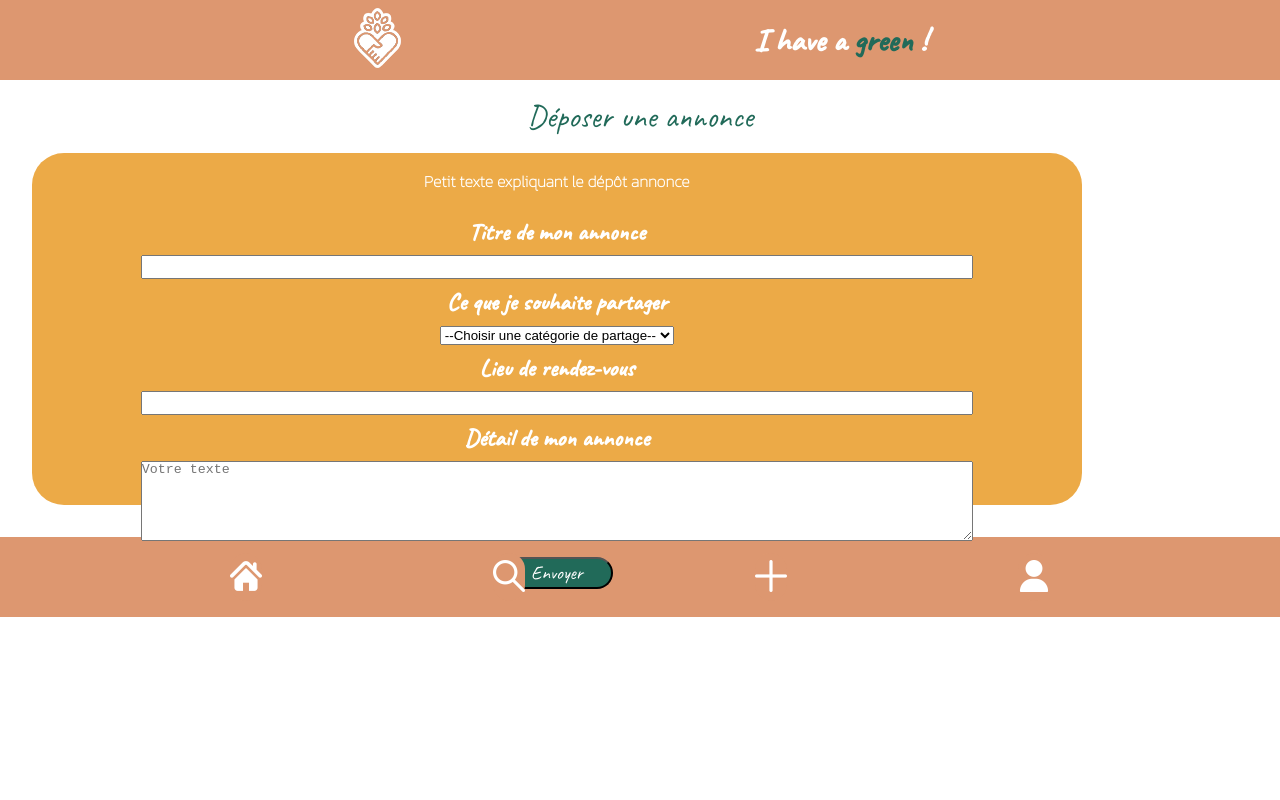
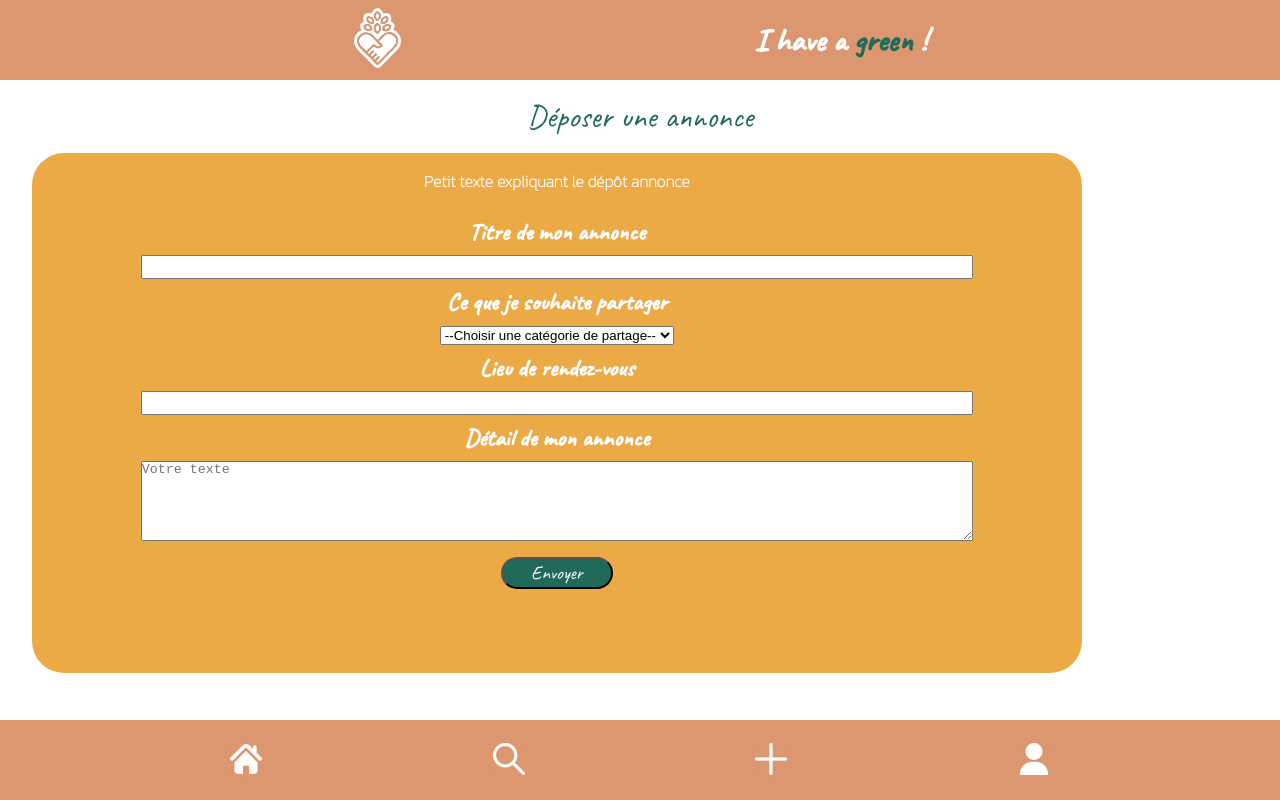
Before and after one commit to Mehdi-Mouilbeau/I-Have-A-Dream, a React (Vite) app in the folder frontend/: page /annonce in a window 1280 px wide. Built offline with nearby package versions, Linux system fonts and the light colour scheme.

Commit message:
fix footer en bas

```diff
--- a/frontend/src/App.css
+++ b/frontend/src/App.css
@@ -20,3 +20,11 @@ a:hover {
   text-decoration: none;
   color: white;
 }
+
+.App{
+  display: flex;
+    flex-direction: column;
+    justify-content: space-between;
+    overflow-y:scroll;
+    min-height: 100vh;
+}
--- a/frontend/src/components/Footer.css
+++ b/frontend/src/components/Footer.css
@@ -1,3 +1,5 @@
+
+
 .alignpictos {
   background-color: var(--beige-color);
   width: 100vw;
--- a/frontend/src/pages/Annonce.css
+++ b/frontend/src/pages/Annonce.css
@@ -6,8 +6,7 @@
   font-size: 1rem;
   background-color: var(--yellow-color);
   width: 82vw;
-  height: 22rem;
-
+  height: 65vh;
   border-radius: 2rem;
   margin: 1rem;
 }
@@ -18,6 +17,7 @@
   font-size: 2rem;
   text-align: center;
   padding: 1rem;
+  height: 80vh;
 }
 
 .descriptionannonce {
```
Also changed, not shown: frontend/src/pages/Body.css (added).
